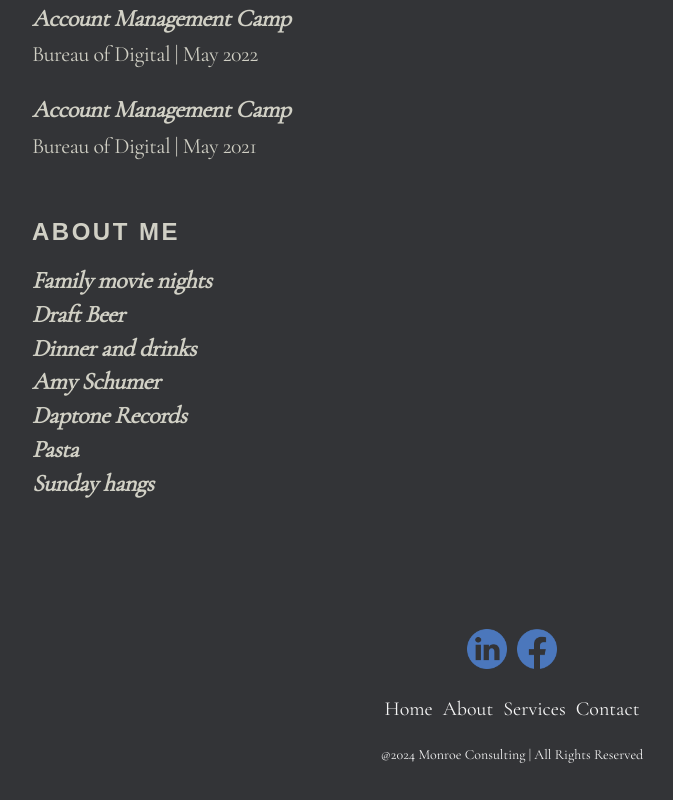
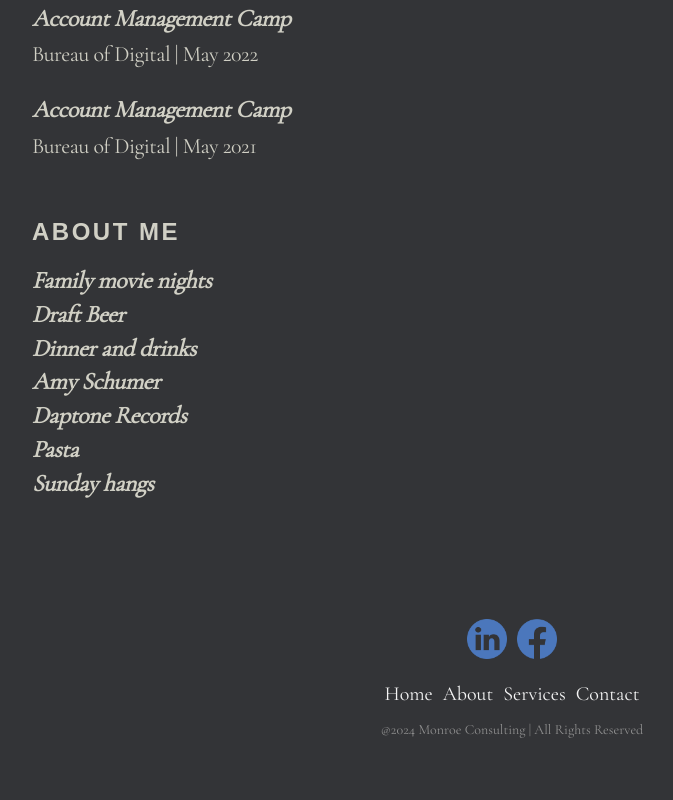
Before and after one commit to Caleb-Rogers/bmonroe-consulting, a Next.js app: page /about in a window 1280 px wide. Shown: the part 2124-2924 px from the top of the page, without its empty margins (128-801 px from the left). After the commit the page ends 2879 px from the top, so only its background shows below. Built offline with nearby package versions, Linux system fonts and the light colour scheme.

Commit message:
Tweaking

```diff
--- a/src/components/AboutSection/AboutSection.css
+++ b/src/components/AboutSection/AboutSection.css
@@ -30,7 +30,7 @@ body {
 /* LEFT PAGE */
 
 .about-sec-line {
-  width: 115px;
+  width: 95px;
   height: 5px;
   background-color: #4b77bc;
   border-radius: 9px;
--- a/src/components/Footer/Footer.css
+++ b/src/components/Footer/Footer.css
@@ -21,8 +21,8 @@ body {
   align-items: center;
   flex-direction: column;
   width: 100%;
-  min-height: 20vh;
-  padding: 20px 50px;
+  min-height: 10vh;
+  padding: 10px 50px 0;
 }
 
 .foot-icons,
@@ -32,7 +32,7 @@ body {
   justify-content: center;
   align-items: center;
   padding: 0;
-  margin: 15px 0 10px;
+  margin: 15px 0 5px;
   gap: 10px;
   flex-wrap: wrap;
 }
@@ -75,7 +75,7 @@ body {
 
 .foot-nav-text {
   font-size: 1.4rem;
-  color: #f5f5f5;
+  color: #909090;
   text-align: center;
-  margin: 10px 0 15px;
+  margin: 5px 0 15px;
 }
--- a/src/components/Hero/Hero.css
+++ b/src/components/Hero/Hero.css
@@ -45,7 +45,7 @@ body {
 }
 
 .hero-line {
-  width: 115px;
+  width: 95px;
   height: 5px;
   background-color: #ff6584;
   border-radius: 9px;
--- a/src/components/ServicesSection/ServicesSection.css
+++ b/src/components/ServicesSection/ServicesSection.css
@@ -24,7 +24,7 @@ body {
 }
 
 .serv-sec-line {
-  width: 115px;
+  width: 95px;
   height: 5px;
   background-color: #e1b711;
   border-radius: 9px;
--- a/src/components/Testimonials/Testimonials.css
+++ b/src/components/Testimonials/Testimonials.css
@@ -25,7 +25,7 @@ body {
 }
 
 .test-sec-line {
-  width: 115px;
+  width: 95px;
   height: 5px;
   background-color: #ff6584;
   border-radius: 9px;
@@ -55,6 +55,7 @@ body {
   justify-content: center;
   align-items: center;
   width: 900px;
+  margin-bottom: 30px;
 }
 
 .test-row {
```
